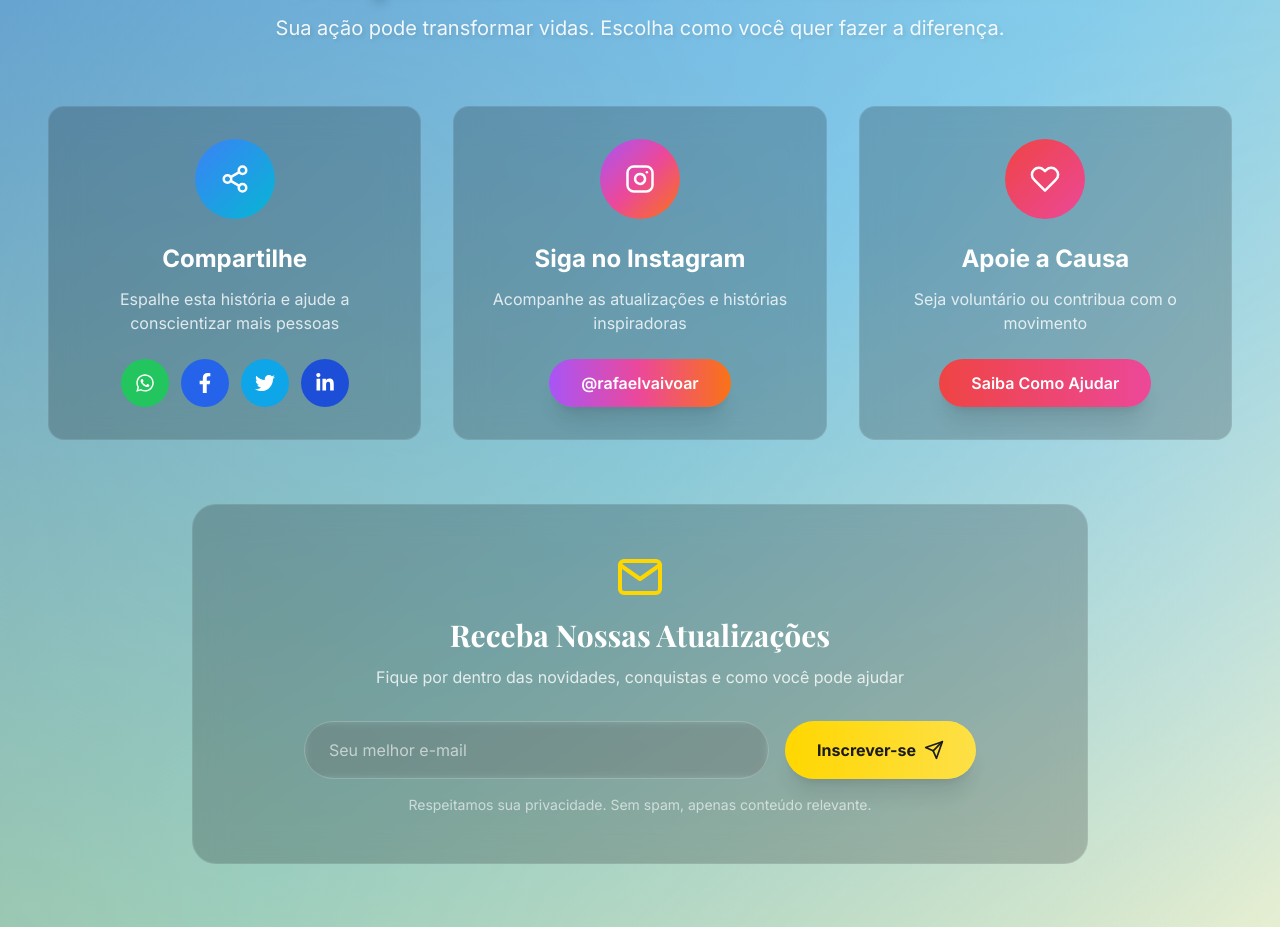
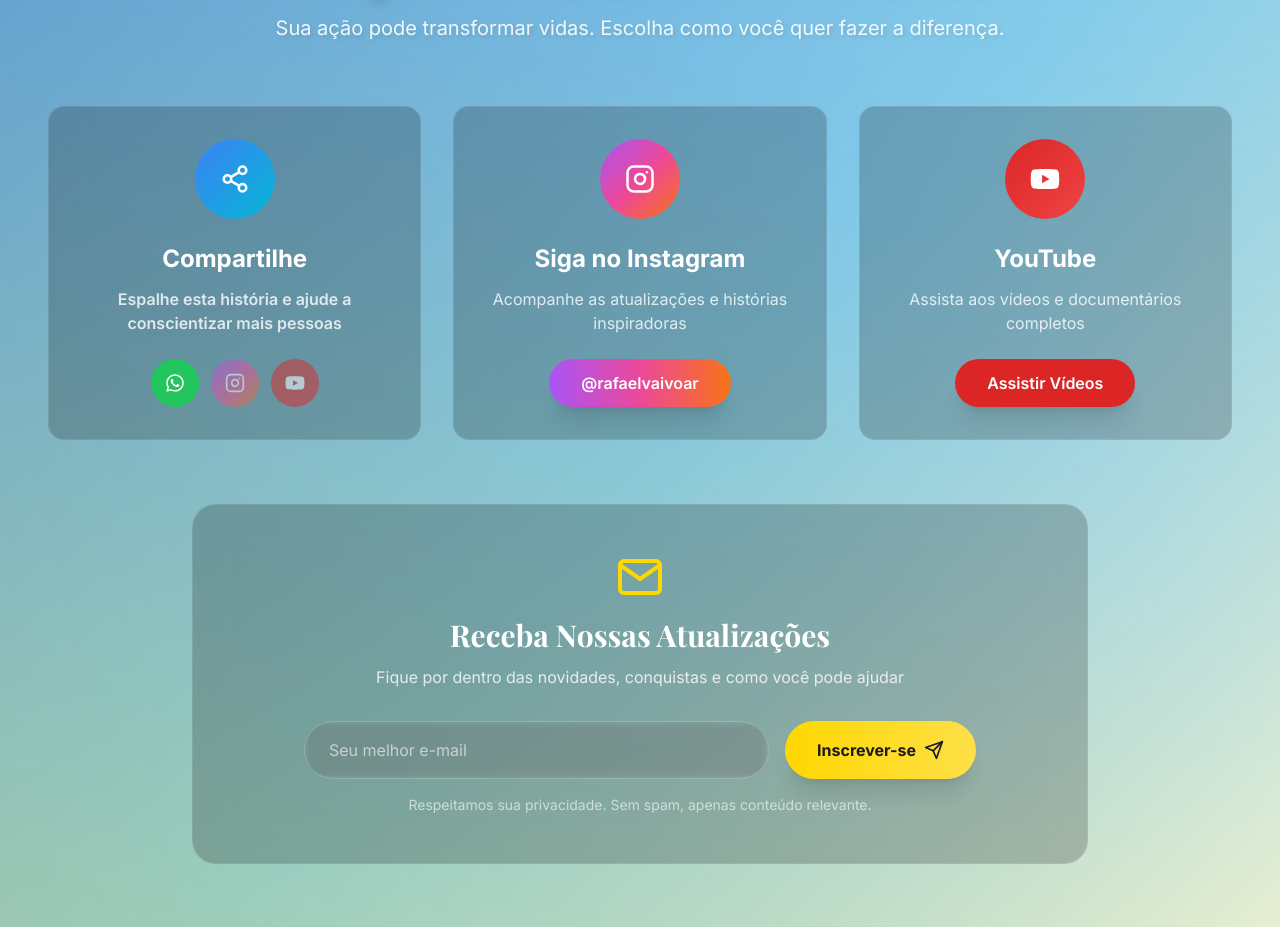
Before and after one commit to rafaelregisw/rafael-vai-voar, a React (Vite) app: page / in a window 1280 px wide. Shown: the part 10920-11847 px from the top of the page. Built offline with nearby package versions, Linux system fonts and the light colour scheme.

Commit message:
refactor: Atualizar botões sociais - remover FB/Twitter/LinkedIn, adicionar Instagram/YouTube desabilitados

```diff
--- a/src/components/CTA.jsx
+++ b/src/components/CTA.jsx
@@ -7,9 +7,10 @@ import {
   FiMessageCircle,
   FiHeart,
   FiUsers,
-  FiSend
+  FiSend,
+  FiYoutube
 } from 'react-icons/fi';
-import { FaWhatsapp, FaFacebookF, FaTwitter, FaLinkedinIn } from 'react-icons/fa';
+import { FaWhatsapp, FaYoutube } from 'react-icons/fa';
 
 const CTA = () => {
   const [email, setEmail] = useState('');
@@ -33,10 +34,8 @@ const CTA = () => {
 
   const socialLinks = {
     whatsapp: `https://wa.me/19146093655?text=${encodeURIComponent(shareText + ' ' + shareUrl)}`,
-    facebook: `#`,
-    twitter: `#`,
-    linkedin: `#`,
-    instagram: 'https://www.instagram.com/rafaelvaivoar'
+    instagram: 'https://www.instagram.com/rafaelvaivoar',
+    youtube: 'https://www.youtube.com/@rafaelvaivoar'
   };
 
   return (
@@ -90,7 +89,7 @@ const CTA = () => {
               <FiShare2 className="text-3xl text-white" />
             </div>
             <h3 className="text-2xl font-bold text-white mb-3">Compartilhe</h3>
-            <p className="text-white/80 mb-6">
+            <p className="text-white/80 mb-6 font-semibold">
               Espalhe esta história e ajude a conscientizar mais pessoas
             </p>
             <div className="flex justify-center gap-3">
@@ -101,39 +100,24 @@ const CTA = () => {
                 target="_blank"
                 rel="noopener noreferrer"
                 className="w-12 h-12 bg-green-500 rounded-full flex items-center justify-center text-white hover:bg-green-600 transition-colors"
+                title="WhatsApp"
               >
                 <FaWhatsapp className="text-xl" />
               </motion.a>
-              <motion.a
-                whileHover={{ scale: 1.2 }}
-                whileTap={{ scale: 0.95 }}
-                href={socialLinks.facebook}
-                target="_blank"
-                rel="noopener noreferrer"
-                className="w-12 h-12 bg-blue-600 rounded-full flex items-center justify-center text-white hover:bg-blue-700 transition-colors"
+              <motion.button
+                disabled
+                className="w-12 h-12 bg-gradient-to-br from-purple-500 via-pink-500 to-orange-500 rounded-full flex items-center justify-center text-white opacity-50 cursor-not-allowed"
+                title="Instagram - Em breve"
               >
-                <FaFacebookF className="text-xl" />
-              </motion.a>
-              <motion.a
-                whileHover={{ scale: 1.2 }}
-                whileTap={{ scale: 0.95 }}
-                href={socialLinks.twitter}
-                target="_blank"
-                rel="noopener noreferrer"
-                className="w-12 h-12 bg-sky-500 rounded-full flex items-center justify-center text-white hover:bg-sky-600 transition-colors"
+                <FiInstagram className="text-xl" />
+              </motion.button>
+              <motion.button
+                disabled
+                className="w-12 h-12 bg-red-600 rounded-full flex items-center justify-center text-white opacity-50 cursor-not-allowed"
+                title="YouTube - Em breve"
               >
-                <FaTwitter className="text-xl" />
-              </motion.a>
-              <motion.a
-                whileHover={{ scale: 1.2 }}
-                whileTap={{ scale: 0.95 }}
-                href={socialLinks.linkedin}
-                target="_blank"
-                rel="noopener noreferrer"
-                className="w-12 h-12 bg-blue-700 rounded-full flex items-center justify-center text-white hover:bg-blue-800 transition-colors"
-              >
-                <FaLinkedinIn className="text-xl" />
-              </motion.a>
+                <FaYoutube className="text-xl" />
+              </motion.button>
             </div>
           </motion.div>
 
@@ -163,27 +147,30 @@ const CTA = () => {
             </motion.a>
           </motion.div>
 
-          {/* Support Card */}
+          {/* YouTube Card */}
           <motion.div
             initial={{ opacity: 0, y: 30 }}
             animate={isInView ? { opacity: 1, y: 0 } : {}}
             transition={{ duration: 0.5, delay: 0.3 }}
             className="glass-dark backdrop-blur-lg rounded-2xl p-8 text-center group hover:scale-105 transition-transform"
           >
-            <div className="w-20 h-20 mx-auto mb-6 rounded-full bg-gradient-to-br from-red-500 to-pink-500 flex items-center justify-center group-hover:scale-110 transition-transform">
-              <FiHeart className="text-3xl text-white" />
+            <div className="w-20 h-20 mx-auto mb-6 rounded-full bg-gradient-to-br from-red-600 to-red-500 flex items-center justify-center group-hover:scale-110 transition-transform">
+              <FaYoutube className="text-3xl text-white" />
             </div>
-            <h3 className="text-2xl font-bold text-white mb-3">Apoie a Causa</h3>
+            <h3 className="text-2xl font-bold text-white mb-3">YouTube</h3>
             <p className="text-white/80 mb-6">
-              Seja voluntário ou contribua com o movimento
+              Assista aos vídeos e documentários completos
             </p>
-            <motion.button
+            <motion.a
               whileHover={{ scale: 1.05 }}
               whileTap={{ scale: 0.95 }}
-              className="px-8 py-3 bg-gradient-to-r from-red-500 to-pink-500 text-white font-semibold rounded-full shadow-xl hover:shadow-2xl transition-all"
+              href={socialLinks.youtube}
+              target="_blank"
+              rel="noopener noreferrer"
+              className="inline-block px-8 py-3 bg-red-600 text-white font-semibold rounded-full shadow-xl hover:shadow-2xl transition-all"
             >
-              Saiba Como Ajudar
-            </motion.button>
+              Assistir Vídeos
+            </motion.a>
           </motion.div>
         </div>
 
```
